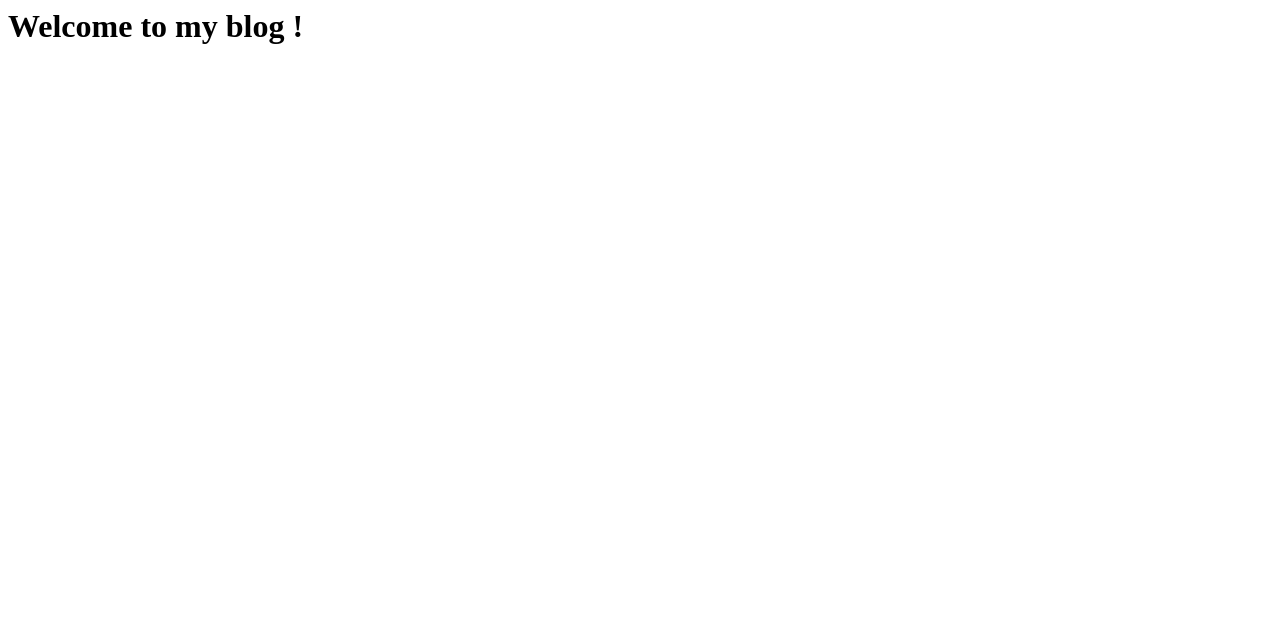
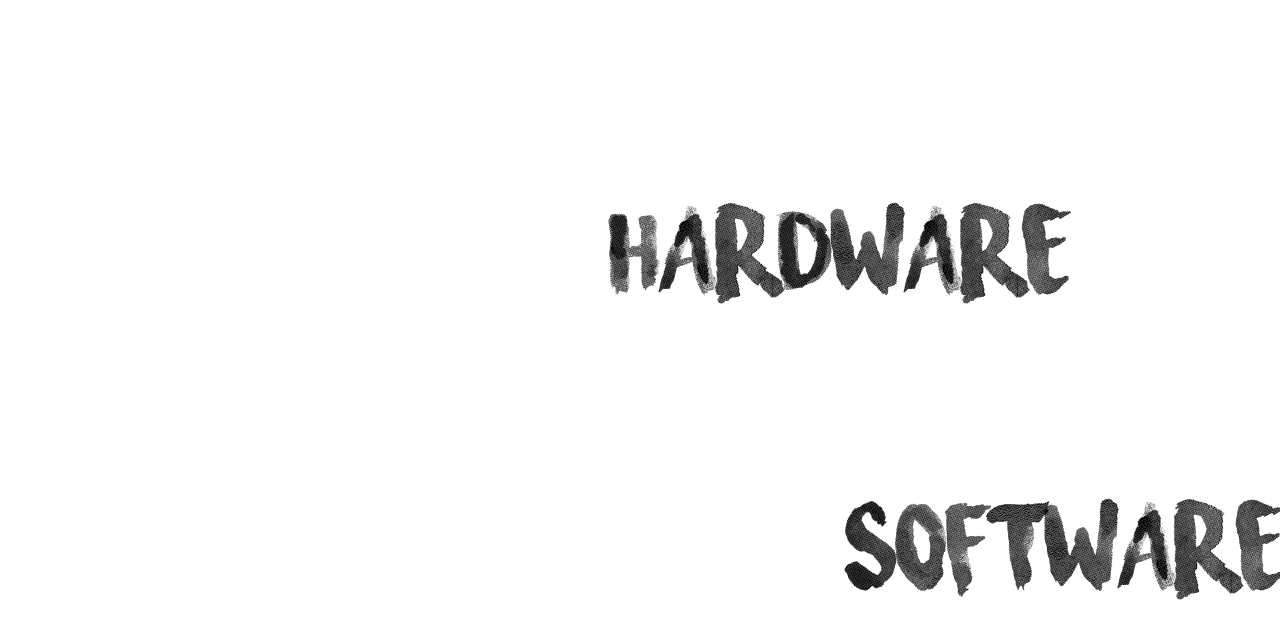
Before and after one commit to jsinn-dev/blog.github.io, a plain HTML site: page index.html in a window 1280 px wide. Drawn offline with nearby package versions, Linux system fonts and the light colour scheme.

Commit message:
Added index

```diff
--- a/index.html
+++ b/index.html
@@ -1 +1,29 @@
-<h1>Welcome to my blog !</h1>
+<html>
+<head>
+	<script src="http://code.jquery.com/jquery-1.8.3.min.js"></script>
+	<script>
+$(document).ready(function() {
+    // get the width and height of the window
+    var width = $(window).width();
+    var height = $(window).height();
+
+    var left = 200+Math.floor(Math.random() * (0.6*width));
+    var top = 200+Math.floor(Math.random() * (0.3*height));
+	$("<a href='hw.html'><img src='res/index/hw.png'/></a>").appendTo("body").css({
+		position : "absolute",
+		left: left,
+		top: top
+	});
+    left = 200+Math.floor(Math.random() * (0.6*width));
+    top = top+100+Math.floor(Math.random() * (0.3*height));
+	$("<a href='sw.html'><img src='res/index/sw.png'/></a>").appendTo("body").css({
+		position : "absolute",
+		left: left,
+		top: top
+	});
+});
+	</script>
+</head>
+<body>
+</body>
+</html>
```
Also changed, not shown: hw.html (added, +2 -0 lines), sw.html (added, +2 -0 lines), res/index/home.png (added), res/index/hw.png (added), res/index/sw.png (added), 1 other file.
